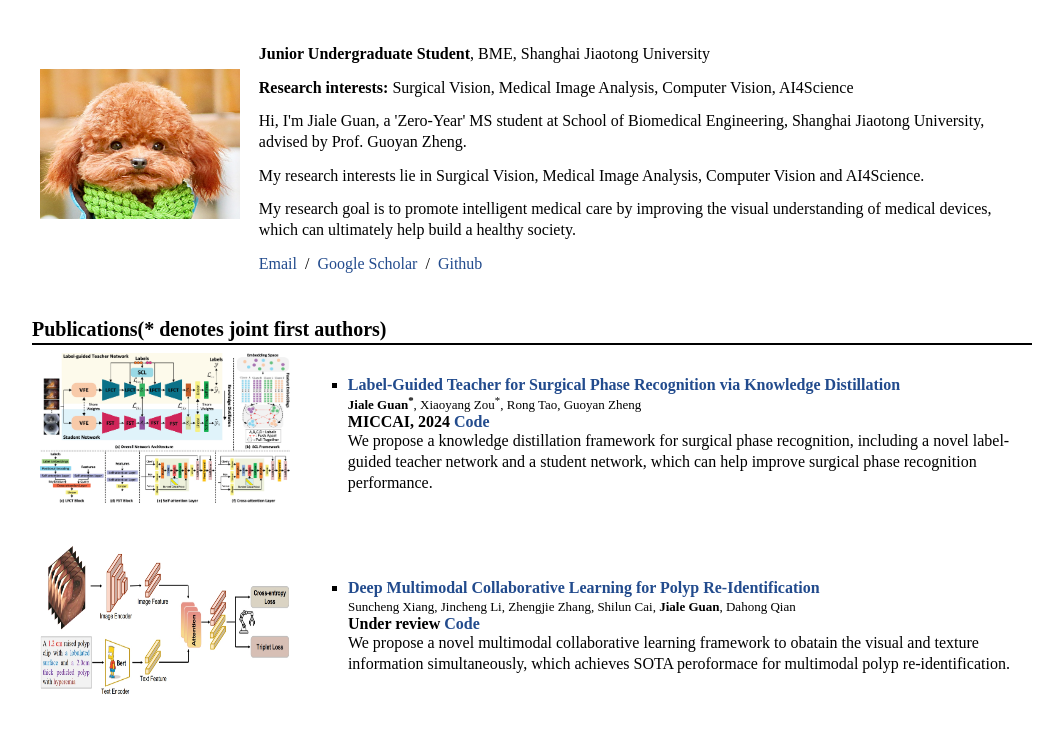
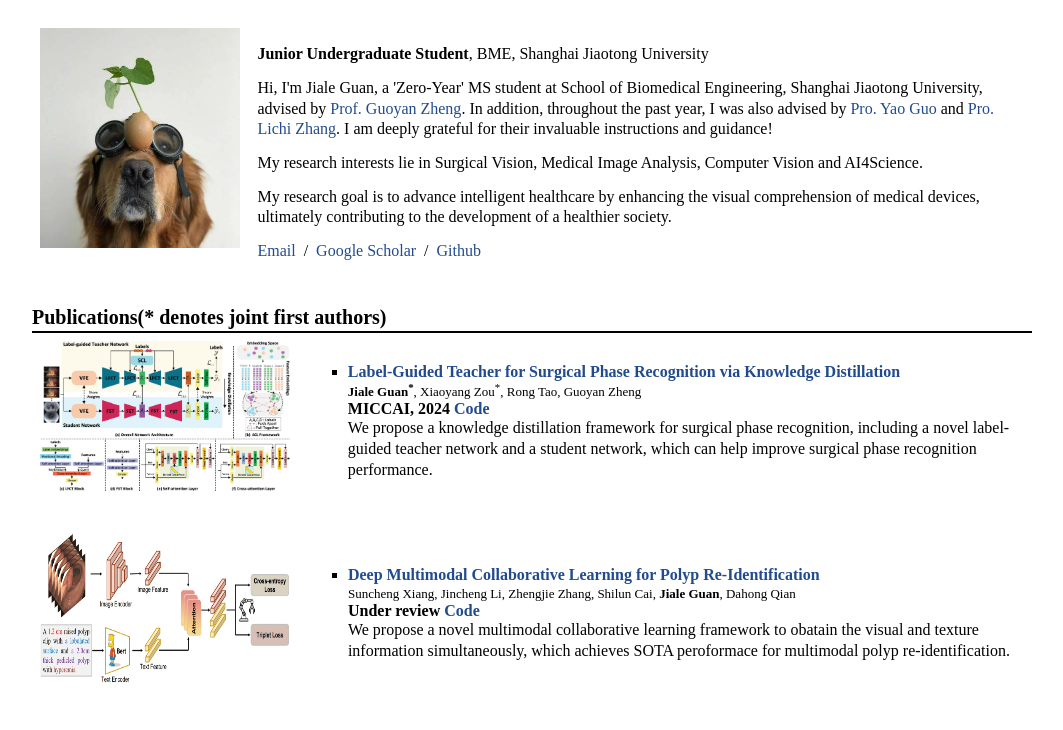
Before and after one commit to guascy666/guascy666.github.io, a plain HTML site: page index.html in a window 1280 px wide. Shown: the part 51-781 px from the top of the page, without its empty margins (108-1171 px from the left). Drawn offline with Linux system fonts and the light colour scheme.

Commit message:
Initial commit

```diff
--- a/index.html
+++ b/index.html
@@ -17,20 +17,23 @@
 <h1>Jiale Guan</h1>
 </div>
 <table class="imgtable"><tr><td>
-<img src="./imgs/doggy.png" alt="weixs" width="200px" height="150px" />&nbsp;</td>
+<img src="./imgs/125349756.jpg" alt="weixs" width="200px" height="220px" />&nbsp;</td>
 <td align="left"><p>
 <br />
 <b>Junior Undergraduate Student</b>, BME, Shanghai Jiaotong University<br />
 
 
 <!--<p><a href="github"><b>Github</b></a> | <a href="link"><b>Linkedin</b></a> | <a href="google><b>Google Scholar</b></a> -->
-<p><b>Research interests:</b> Surgical Vision,  Medical Image Analysis,  Computer  Vision,  AI4Science</p>
+
 
 <!--advised by Prof. <a href="">pro</a>. -->
 
-<p>Hi, I'm Jiale Guan, a 'Zero-Year' MS student at School of Biomedical Engineering, Shanghai Jiaotong University, advised by Prof. Guoyan Zheng.</p>
+<p>Hi, I'm Jiale Guan, a 'Zero-Year' MS student at School of Biomedical Engineering, Shanghai Jiaotong University, advised by <a href="https://bme.sjtu.edu.cn/Web/FacultyDetail/124">Prof. Guoyan Zheng</a>.
+In addition, throughout the past year, I was also advised by <a href="https://bme.sjtu.edu.cn/Web/FacultyDetail/889">Pro. Yao Guo</a> and <a href="https://bme.sjtu.edu.cn/Web/FacultyDetail/77">Pro. Lichi Zhang</a>. I am deeply grateful for their invaluable instructions and guidance!
 <p>My research interests lie in Surgical Vision, Medical Image Analysis, Computer Vision and AI4Science.</p>
-<p>My research goal is to promote intelligent medical care by improving the visual understanding of medical devices, which can ultimately help build a healthy society. </p>
+<p>My research goal is to advance intelligent healthcare by enhancing the visual comprehension of medical devices, ultimately contributing to the development of a healthier society.
+
+</p>
 
 <p style="text-align:left">
   <a href="mailto:gjl886scy@sjtu.edu.cn">Email</a> &nbsp;/&nbsp;
```
Also changed, not shown: imgs/125349756.jpg (added).
